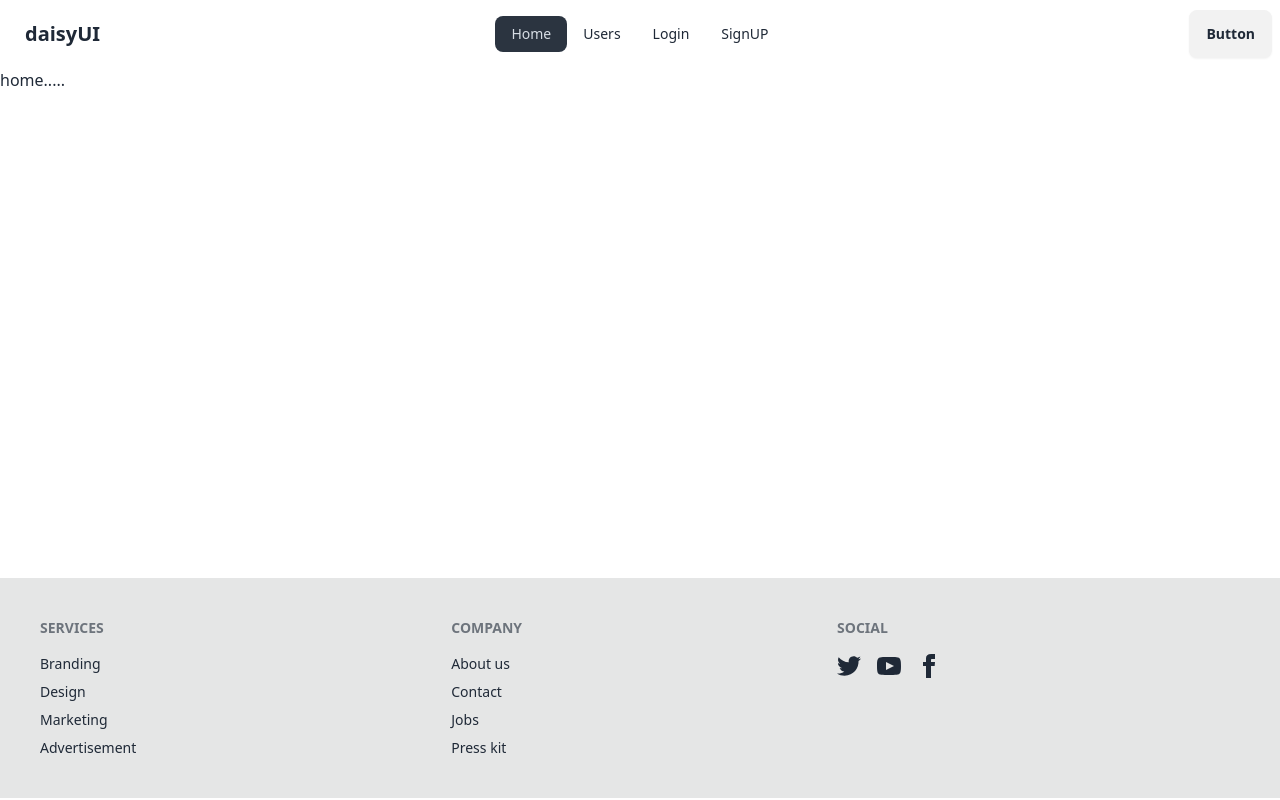
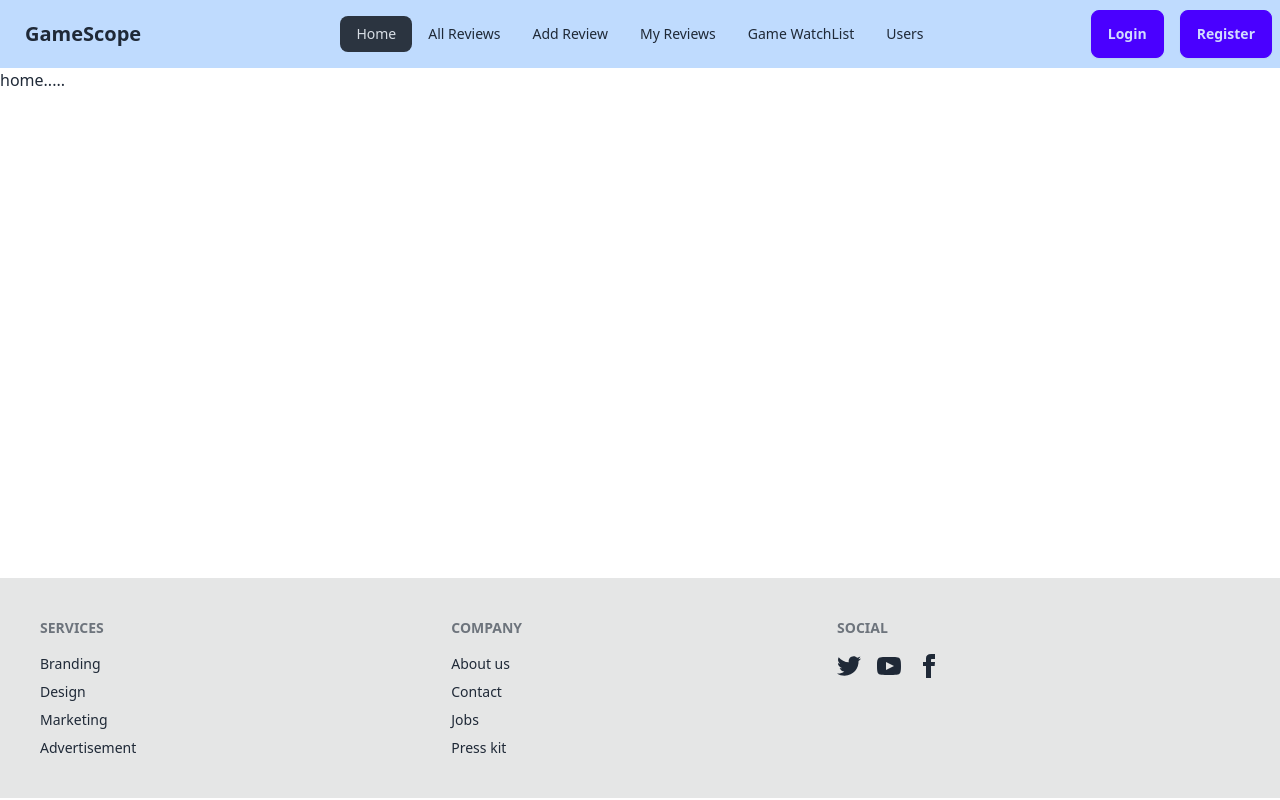
Before and after one commit to arman-miaa/GameScope, a React (Vite) app: page / in a window 1280 px wide. Built offline with nearby package versions, Linux system fonts and the light colour scheme.

Commit message:
added navbar

```diff
--- a/src/Layout/MainLayout.jsx
+++ b/src/Layout/MainLayout.jsx
@@ -6,7 +6,9 @@ import Footer from "../components/Footer";
 const MainLayout = () => {
     return (
       <div>
-        <Header></Header>
+        <div className="bg-blue-200">
+          <Header></Header>
+        </div>
         <div className="min-h-[calc(100vh-290px)]">
           <Outlet></Outlet>
         </div>
--- /dev/null
+++ b/src/Private/AddReview.jsx
@@ -0,0 +1,10 @@
+
+const AddReview = () => {
+    return (
+        <div>
+            Add review page.....
+        </div>
+    );
+};
+
+export default AddReview;
--- /dev/null
+++ b/src/Private/AllReviews.jsx
@@ -0,0 +1,10 @@
+
+const AllReviews = () => {
+    return (
+        <div>
+            All Reviews Page....
+        </div>
+    );
+};
+
+export default AllReviews;
--- /dev/null
+++ b/src/Private/GameWatchList.jsx
@@ -0,0 +1,10 @@
+
+const GameWatchList = () => {
+    return (
+        <div>
+            Game WatchList.....
+        </div>
+    );
+};
+
+export default GameWatchList;
--- /dev/null
+++ b/src/Private/MyReviews.jsx
@@ -0,0 +1,10 @@
+
+const MyReviews = () => {
+    return (
+        <div>
+            My Reviews Page....
+        </div>
+    );
+};
+
+export default MyReviews;
--- a/src/components/Header.jsx
+++ b/src/components/Header.jsx
@@ -8,12 +8,15 @@ const Header = () => {
     console.log(name);
     const links = <>
     <li> <NavLink to='/'>Home</NavLink></li>
+    <li> <NavLink to='/allReviews'>All Reviews</NavLink></li>
+    <li> <NavLink to='/addReview'>Add Review</NavLink></li>
+    <li> <NavLink to='/myReviews'>My Reviews</NavLink></li>
+    <li> <NavLink to='/gameWatchList'>Game WatchList</NavLink></li>
+
     <li> <NavLink to='/users'>Users</NavLink></li>
-    <li> <NavLink to='/login'>Login</NavLink></li>
-    <li> <NavLink to='/signup'>SignUP</NavLink></li>
     </>
     return (
-      <div className="navbar bg-base-100">
+      <div className="navbar  container mx-auto">
         <div className="navbar-start">
           <div className="dropdown">
             <div tabIndex={0} role="button" className="btn btn-ghost lg:hidden">
@@ -36,18 +39,19 @@ const Header = () => {
               tabIndex={0}
               className="menu menu-sm dropdown-content bg-base-100 rounded-box z-[1] mt-3 w-52 p-2 shadow"
             >
-             {links}
+              {links}
             </ul>
           </div>
-          <a className="btn btn-ghost text-xl">daisyUI</a>
+          <a className="btn btn-ghost text-xl">GameScope</a>
         </div>
         <div className="navbar-center hidden lg:flex">
-          <ul className="menu menu-horizontal px-1">
-           {links}
-          </ul>
+          <ul className="menu menu-horizontal px-1">{links}</ul>
         </div>
         <div className="navbar-end">
-          <a className="btn">Button</a>
+          <div className="flex items-center justify-center gap-4">
+             <button className="btn btn-primary"> <NavLink to='/login'>Login</NavLink></button>
+             <button className="btn btn-primary"> <NavLink to='/signup'>Register</NavLink></button>
+          </div>
         </div>
       </div>
     );
```
Also changed, not shown: src/routes/Routes.jsx (+20 -0 lines).
